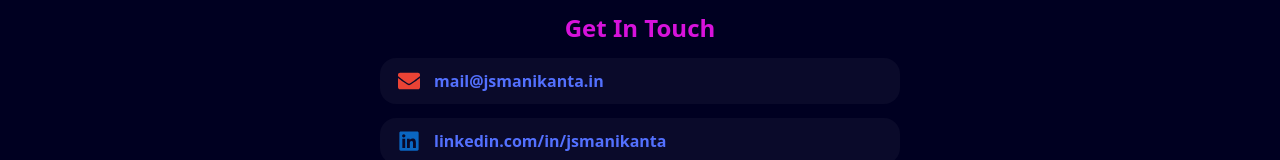
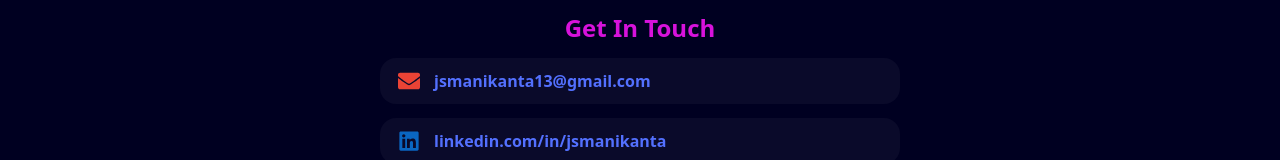
Before and after one commit to jsmanikanta/jsmanikanta_portfolio, a React (Vite) app: page / in a window 1280 px wide. Shown: the part 753-913 px from the top of the page. Built offline with nearby package versions, Linux system fonts and the light colour scheme.

Commit message:
Update Home.jsx

```diff
--- a/src/Home.jsx
+++ b/src/Home.jsx
@@ -35,7 +35,7 @@ export default function Home() {
         <div className="contactme">
           <div className="contactItem">
             <FaEnvelope className="contactIcon mail" />
-            <a href="mailto:mail@jsmanikanta.in">mail@jsmanikanta.in</a>
+            <a href="mailto:jsmanikanta13@gmail.com">jsmanikanta13@gmail.com</a>
           </div>
 
           <div className="contactItem">
```
